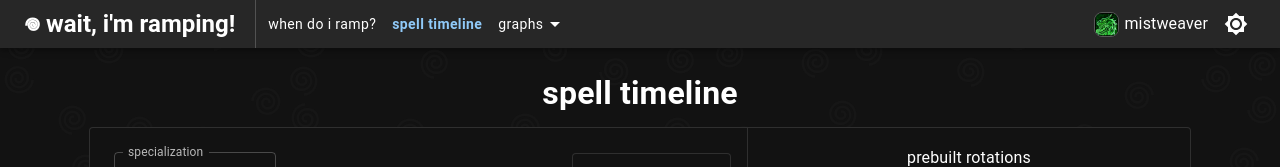
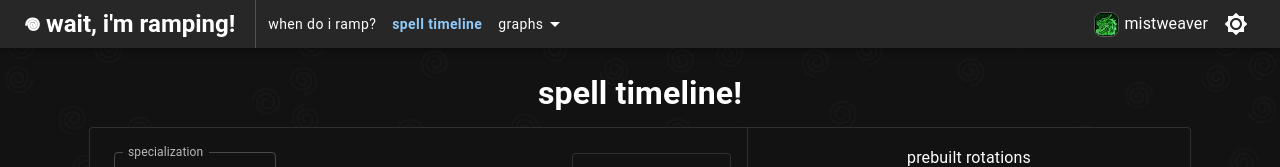
Before and after one commit to lolswirl/wait-im-ramping, a React (Create React App) app: page /timeline in a window 1280 px wide. Shown: the top 167 px of the page. Built offline with nearby package versions, Linux system fonts and the light colour scheme.

Commit message:
add emphasis to titles

```diff
--- a/src/pages/Timeline.tsx
+++ b/src/pages/Timeline.tsx
@@ -88,8 +88,8 @@ const Timeline = () => {
 
     return (
         <div style={{ display: 'flex', flexDirection: 'column', alignItems: 'center', gap: '10px' }}>
-            <PageTitle title={GetTitle("Spell Timeline")} />
-            <h1 style={{ marginBottom: "0px" }}>{GetTitle("Spell Timeline")}</h1>
+            <PageTitle title={GetTitle("Spell Timeline!")} />
+            <h1 style={{ marginBottom: "0px" }}>{GetTitle("Spell Timeline!")}</h1>
 
             <Card variant="outlined" sx={{ width: 'fit-content', maxWidth: '100%', overflowX: 'auto' }}>
                 <Box sx={{ display: 'flex', flexDirection: 'row' }}>
--- a/src/pages/graphs/AbsorbVsDRCompare.tsx
+++ b/src/pages/graphs/AbsorbVsDRCompare.tsx
@@ -75,7 +75,7 @@ const AbsorbVsDRCompare: React.FC = () => {
 
   return (
     <Container sx={{ display: "flex", flexDirection: "column", gap: 2, marginTop: 4, alignItems: "center" }}>
-      <PageTitle title={GetTitle("External Comparison")} />
+      <PageTitle title={GetTitle("Absorb vs. DR!")} />
 
       <Box sx={{ height: "100%", width: "100%", display: "flex", justifyContent: "center" }}>
         <Line
--- a/src/pages/graphs/JadeEmpowermentVsDocJ.tsx
+++ b/src/pages/graphs/JadeEmpowermentVsDocJ.tsx
@@ -156,7 +156,7 @@ const JadeEmpowermentVsDocJ: React.FC = () => {
 
   return (
     <Container sx={{ display: "flex", flexDirection: "column", gap: 2, marginTop: 4, alignItems: "center", justifyContent: "center" }}>
-      <PageTitle title={GetTitle("Spellpower Comparison")} />
+      <PageTitle title={GetTitle("JE vs. DocJ!")} />
       <Box sx={{ height: "100%", width: "100%", display: "flex", justifyContent: "center" }}>
         <Line data={chartData} options={chartOptions} />
       </Box>
--- a/src/pages/graphs/STvsSCK.tsx
+++ b/src/pages/graphs/STvsSCK.tsx
@@ -6,6 +6,7 @@ import { Box, Container, TextField } from "@mui/material";
 import { getSpec } from "../../data/class.ts";
 import { GCD } from "../../data/spell.ts";
 import { GetTitle } from "../../util/stringManipulation.tsx";
+import PageTitle from "../../components/PageTitle/PageTitle.tsx";
 
 ChartJS.register(CategoryScale, LinearScale, PointElement, LineElement, Title, Tooltip, Legend);
 
@@ -205,6 +206,7 @@ const DamageOverTimeGraph: React.FC = () => {
 
   return (
     <Container sx={{ display: "flex", flexDirection: "column", gap: 2, marginTop: 4, alignItems: "center", justifyContent: "center" }}>
+      <PageTitle title={GetTitle("ST vs. SCK!")} />
       <Box sx={{ height: "100%", width: "100%", display: "flex", justifyContent: "center" }}>
         <Line data={chartData} options={chartOptions} />
       </Box>
--- a/src/pages/graphs/SheilunVSJadeEmpowerment.tsx
+++ b/src/pages/graphs/SheilunVSJadeEmpowerment.tsx
@@ -97,7 +97,7 @@ const SheilunVSJadeEmpowerment: React.FC = () => {
 
   return (
     <Container sx={{ display: "flex", flexDirection: "column", gap: 2, marginTop: 4, alignItems: "center", justifyContent: "center" }}>
-      <PageTitle title={GetTitle("JE vs. SG")} />
+      <PageTitle title={GetTitle("JE vs. SG!")} />
       <Box sx={{ height: 600, width: "100%", display: "flex", justifyContent: "center" }}>
         <Line data={chartData} options={chartOptions} />
       </Box>
```
